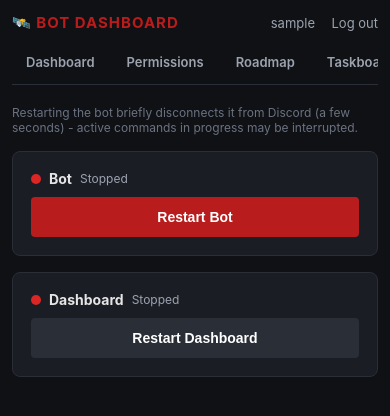
After one commit to Superluks5/sw_announcement_bot, a Flask app: page /control in a window 390 px wide. The commit adds this page. Shown: the top 416 px of the page. Run offline with Flask 3, Linux system fonts and the light colour scheme; the visitor is signed in with stand-in values (Sample User, id 1).

Commit message:
Fix roadmap live-sync, add bot control panel, mobile responsive design, fix misleading permission message

```diff
--- a/dashboard/app.py
+++ b/dashboard/app.py
@@ -8,6 +8,7 @@ dashboard home (usage analytics + module cards) -> per-module pages.
 import os
 import json
 import time
+import subprocess
 from datetime import datetime
 from functools import wraps
 from urllib.parse import urlencode
@@ -38,6 +39,7 @@ PERMISSIONS_FILE = os.path.join(BASE_DIR, "permissions_config.json")
 TOGGLES_FILE = os.path.join(BASE_DIR, "command_toggles.json")
 USAGE_FILE = os.path.join(BASE_DIR, "usage_data.json")
 ROADMAP_FILE = os.path.join(BASE_DIR, "roadmap_data.json")
+TASKBOARD_FILE = os.path.join(BASE_DIR, "taskboard_data.json")
 
 # Every command in the bot, grouped by module for the permissions page.
 # Keep in sync when new commands/cogs are added.
@@ -74,6 +76,38 @@ ROADMAP_STATUSES = {
 }
 
 _roles_cache = {"data": None, "fetched_at": 0}
+_members_cache = {"data": None, "fetched_at": 0}
+
+
+def fetch_guild_members() -> list[dict]:
+    """Members for GUILD_ID, fetched using the bot's own token. Cached for 60s."""
+    if _members_cache["data"] is not None and (time.time() - _members_cache["fetched_at"]) < 60:
+        return _members_cache["data"]
+    if not DISCORD_TOKEN:
+        return []
+    try:
+        resp = requests.get(
+            f"https://discord.com/api/v10/guilds/{GUILD_ID}/members?limit=1000",
+            headers={"Authorization": f"Bot {DISCORD_TOKEN}"},
+            timeout=10,
+        )
+        resp.raise_for_status()
+        members = []
+        for m in resp.json():
+            user = m.get("user", {})
+            if user.get("bot"):
+                continue
+            members.append({
+                "id": user["id"],
+                "name": m.get("nick") or user.get("global_name") or user["username"],
+            })
+        members.sort(key=lambda m: m["name"].lower())
+        _members_cache["data"] = members
+        _members_cache["fetched_at"] = time.time()
+        return members
+    except Exception as e:
+        print(f"⚠️ Failed to fetch guild members: {e}")
+        return _members_cache["data"] or []
 
 
 def load_json(path: str, default):
@@ -236,7 +270,7 @@ def permissions_page():
 
         save_json(PERMISSIONS_FILE, new_data)
         save_json(TOGGLES_FILE, new_toggles)
-        flash("Saved. Restart the bot for changes to take effect (sudo systemctl restart swbot).", "success")
+        flash("Saved - takes effect immediately, no restart needed.", "success")
         return redirect(url_for("permissions_page"))
 
     groups = {}
@@ -328,5 +362,136 @@ def roadmap_remove(item_id):
     return redirect(url_for("roadmap_page"))
 
 
+# ---------- taskboard ----------
+
+TASKBOARD_STATUS_LABELS = {"todo": "⬜ To Do", "in_progress": "🟦 In Progress", "done": "✅ Done"}
+TASKBOARD_STATUS_ORDER = {"in_progress": 0, "todo": 1, "done": 2}
+
+
+def load_taskboard() -> dict:
+    return load_json(TASKBOARD_FILE, {"tasks": [], "channel_id": None, "message_id": None})
+
+
+def save_taskboard(data: dict):
+    save_json(TASKBOARD_FILE, data)
+
+
+@app.route("/taskboard")
+@login_required
+def taskboard_page():
+    data = load_taskboard()
+    members = fetch_guild_members()
+    member_names = {m["id"]: m["name"] for m in members}
+
+    by_assignee = {}
+    for idx, task in enumerate(data["tasks"]):
+        by_assignee.setdefault(task["assignee_id"], []).append({**task, "id": idx})
+    for tasks in by_assignee.values():
+        tasks.sort(key=lambda t: TASKBOARD_STATUS_ORDER.get(t["status"], 99))
+
+    return render_template(
+        "taskboard.html",
+        username=session.get("username"),
+        active_tab="taskboard",
+        members=members,
+        member_names=member_names,
+        by_assignee=by_assignee,
+        status_labels=TASKBOARD_STATUS_LABELS,
+    )
+
+
+@app.route("/taskboard/add", methods=["POST"])
+@login_required
+def taskboard_add():
+    data = load_taskboard()
+    data["tasks"].append({
+        "assignee_id": int(request.form["assignee_id"]),
+        "text": request.form["text"].strip(),
+        "status": "todo",
+    })
+    save_taskboard(data)
+    flash("Task added.", "success")
+    return redirect(url_for("taskboard_page"))
+
+
+@app.route("/taskboard/<int:task_id>/status", methods=["POST"])
+@login_required
+def taskboard_status(task_id):
+    data = load_taskboard()
+    if 0 <= task_id < len(data["tasks"]):
+        data["tasks"][task_id]["status"] = request.form["status"]
+        save_taskboard(data)
+        flash("Updated.", "success")
+    return redirect(url_for("taskboard_page"))
+
+
+@app.route("/taskboard/<int:task_id>/remove", methods=["POST"])
+@login_required
+def taskboard_remove(task_id):
+    data = load_taskboard()
+    if 0 <= task_id < len(data["tasks"]):
+        data["tasks"].pop(task_id)
+        save_taskboard(data)
+        flash("Removed.", "success")
+    return redirect(url_for("taskboard_page"))
+
+
+# ---------- bot control ----------
+
+def get_service_status(service: str) -> dict:
+    try:
+        result = subprocess.run(
+            ["systemctl", "is-active", service], capture_output=True, text=True, timeout=5
+        )
+        active = result.stdout.strip() == "active"
+    except Exception:
+        active = None  # unknown - couldn't check
+
+    uptime = None
+    try:
+        result = subprocess.run(
+            ["systemctl", "show", service, "--property=ActiveEnterTimestamp", "--value"],
+            capture_output=True, text=True, timeout=5,
+        )
+        ts = result.stdout.strip()
+        if ts:
+            uptime = ts
+    except Exception:
+        pass
+
+    return {"active": active, "since": uptime}
+
+
+@app.route("/control")
+@login_required
+def control_page():
+    bot_status = get_service_status("swbot")
+    dashboard_status = get_service_status("swbot-dashboard")
+    return render_template(
+        "control.html",
+        username=session.get("username"),
+        active_tab="control",
+        bot_status=bot_status,
+        dashboard_status=dashboard_status,
+    )
+
+
+@app.route("/control/restart/<service>", methods=["POST"])
+@login_required
+def restart_service(service):
+    allowed_services = {"swbot", "swbot-dashboard"}
+    if service not in allowed_services:
+        flash("Unknown service.", "error")
+        return redirect(url_for("control_page"))
+
+    try:
+        subprocess.run(["sudo", "/usr/bin/systemctl", "restart", service], check=True, timeout=15)
+        flash(f"Restarted {service}.", "success")
+    except Exception as e:
+        flash(f"Failed to restart {service}: {e}", "error")
+
+    return redirect(url_for("control_page"))
+
+
 if __name__ == "__main__":
     app.run(host="127.0.0.1", port=5000, debug=False)
--- a/dashboard/templates/base.html
+++ b/dashboard/templates/base.html
@@ -2,6 +2,7 @@
 <html>
 <head>
     <meta charset="UTF-8">
+    <meta name="viewport" content="width=device-width, initial-scale=1">
     <title>Bot Dashboard{% block title %}{% endblock %}</title>
     <style>
         * { box-sizing: border-box; }
@@ -37,6 +38,8 @@
             max-width: 1100px;
             margin: 0 auto 20px;
             border-bottom: 1px solid #2a2e37;
+            overflow-x: auto;
+            -webkit-overflow-scrolling: touch;
         }
         .nav a {
             padding: 10px 16px;
@@ -45,6 +48,7 @@
             font-size: 13px;
             font-weight: 600;
             border-bottom: 2px solid transparent;
+            white-space: nowrap;
         }
         .nav a.active { color: #e5e5e5; border-bottom: 2px solid #b91c1c; }
         .nav a:hover { color: #e5e5e5; }
@@ -73,6 +77,17 @@
             padding: 8px; border-radius: 4px; border: 1px solid #2a2e37;
             background: #0f1115; color: #e5e5e5; font-size: 13px;
         }
+
+        @media (max-width: 640px) {
+            body { padding: 12px; }
+            h1 { font-size: 15px; }
+            .top { margin-bottom: 10px; }
+            table { font-size: 12px; }
+            th, td { padding: 8px 6px; }
+            button, .btn { padding: 12px 18px; font-size: 14px; width: 100%; }
+            input[type=text], select { font-size: 16px; padding: 10px; }
+            .nav a { padding: 12px 14px; font-size: 13px; }
+        }
     </style>
 </head>
 <body>
@@ -88,6 +103,8 @@
         <a href="{{ url_for('dashboard_home') }}" class="{{ 'active' if active_tab == 'home' }}">Dashboard</a>
         <a href="{{ url_for('permissions_page') }}" class="{{ 'active' if active_tab == 'permissions' }}">Permissions</a>
         <a href="{{ url_for('roadmap_page') }}" class="{{ 'active' if active_tab == 'roadmap' }}">Roadmap</a>
+        <a href="{{ url_for('taskboard_page') }}" class="{{ 'active' if active_tab == 'taskboard' }}">Taskboard</a>
+        <a href="{{ url_for('control_page') }}" class="{{ 'active' if active_tab == 'control' }}">Bot Control</a>
     </div>
 
     <div class="container">
--- /dev/null
+++ b/dashboard/templates/control.html
@@ -0,0 +1,34 @@
+{% extends "base.html" %}
+{% block content %}
+        <p class="hint">Restarting the bot briefly disconnects it from Discord (a few seconds) - active commands in progress may be interrupted.</p>
+
+        <div style="display: grid; grid-template-columns: repeat(auto-fit, minmax(260px, 1fr)); gap: 16px;">
+            <div style="background: #1a1d24; border: 1px solid #2a2e37; border-radius: 8px; padding: 18px;">
+                <div style="display: flex; align-items: center; gap: 8px; margin-bottom: 10px;">
+                    <span style="width: 10px; height: 10px; border-radius: 50%; background: {{ '#22c55e' if bot_status.active else '#dc2626' }}; display: inline-block;"></span>
+                    <strong style="font-size: 14px;">Bot</strong>
+                    <span style="font-size: 12px; color: #9ca3af;">{{ 'Running' if bot_status.active else ('Stopped' if bot_status.active == False else 'Unknown') }}</span>
+                </div>
+                {% if bot_status.since %}
+                <div style="font-size: 11px; color: #6b7280; margin-bottom: 14px;">Since {{ bot_status.since }}</div>
+                {% endif %}
+                <form method="POST" action="{{ url_for('restart_service', service='swbot') }}" onsubmit="return confirm('Restart the bot now? It will briefly disconnect from Discord.');">
+                    <button type="submit">Restart Bot</button>
+                </form>
+            </div>
+
+            <div style="background: #1a1d24; border: 1px solid #2a2e37; border-radius: 8px; padding: 18px;">
+                <div style="display: flex; align-items: center; gap: 8px; margin-bottom: 10px;">
+                    <span style="width: 10px; height: 10px; border-radius: 50%; background: {{ '#22c55e' if dashboard_status.active else '#dc2626' }}; display: inline-block;"></span>
+                    <strong style="font-size: 14px;">Dashboard</strong>
+                    <span style="font-size: 12px; color: #9ca3af;">{{ 'Running' if dashboard_status.active else ('Stopped' if dashboard_status.active == False else 'Unknown') }}</span>
+                </div>
+                {% if dashboard_status.since %}
+                <div style="font-size: 11px; color: #6b7280; margin-bottom: 14px;">Since {{ dashboard_status.since }}</div>
+                {% endif %}
+                <form method="POST" action="{{ url_for('restart_service', service='swbot-dashboard') }}" onsubmit="return confirm('Restart the dashboard itself? You will be logged out.');">
+                    <button type="submit" class="btn-secondary">Restart Dashboard</button>
+                </form>
+            </div>
+        </div>
+{% endblock %}
--- a/dashboard/templates/login.html
+++ b/dashboard/templates/login.html
@@ -2,6 +2,7 @@
 <html>
 <head>
     <meta charset="UTF-8">
+    <meta name="viewport" content="width=device-width, initial-scale=1">
     <title>Bot Dashboard - Login</title>
     <style>
         * { box-sizing: border-box; }
```
Also changed, not shown: cogs/roadmap.py (+28 -1 lines), dashboard/templates/landing.html (+7 -0 lines).
